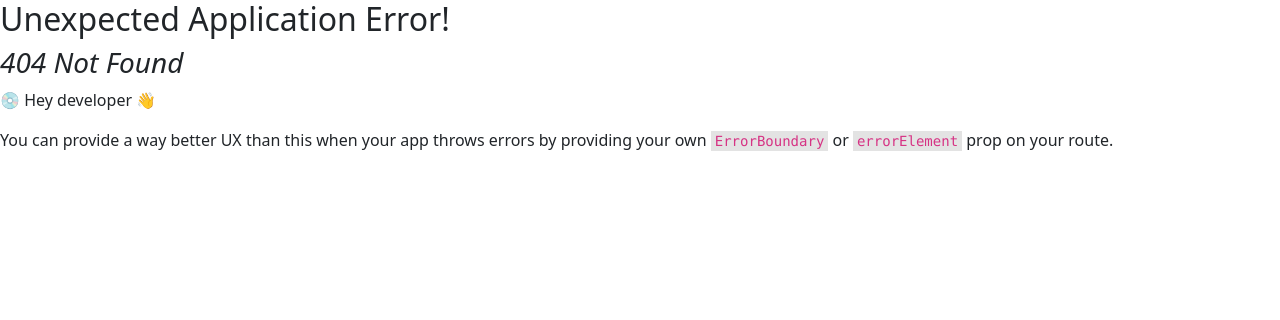
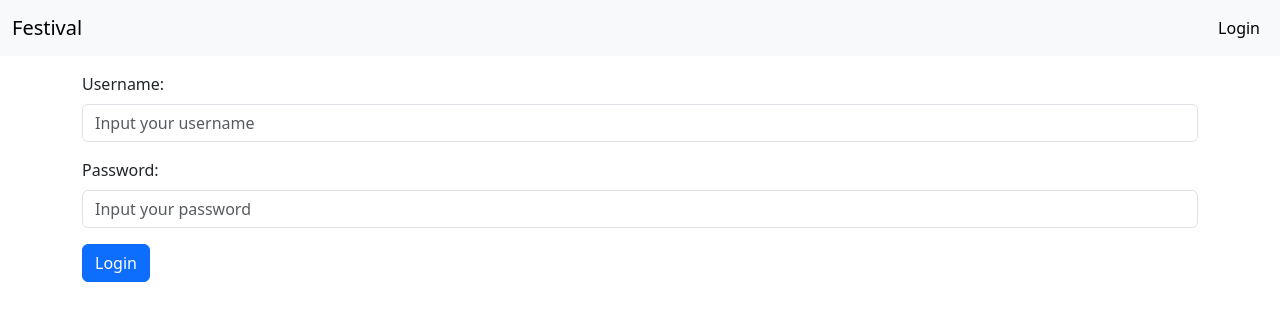
Before and after one commit to festival-management/frontend, a React (Create React App) app: page /login in a window 1280 px wide. Before the commit this address had no page. Shown: the top 320 px of the page. Built offline with nearby package versions, Linux system fonts and the light colour scheme.

Commit message:
Add Login route

```diff
--- /dev/null
+++ b/src/components/error-message.tsx
@@ -0,0 +1,15 @@
+import React from 'react';
+
+type ErrorMessageProps = {
+    message: string;
+};
+
+function ErrorMessage({ message }: ErrorMessageProps) {
+    return message ? (
+        <div className="alert alert-danger" role="alert">
+            {message}
+        </div>
+    ) : null;
+}
+
+export default ErrorMessage;
--- a/src/components/navbar.tsx
+++ b/src/components/navbar.tsx
@@ -3,8 +3,8 @@ import {Link} from "react-router-dom";
 
 import {LINKS} from "../env/links";
 import LinkModel from "../models/link.model";
-import useTokenJwt from "../store/useTokenJwt";
-import useTokenJwtUtils from "../hooks/useTokenJwtUtils";
+import useTokenJwt from "../store/token-jwt";
+import useTokenJwtUtils from "../hooks/use-token-jwt-utils";
 
 function NavLinkList() {
     const token = useTokenJwt();
--- a/src/hooks/useTokenJwtUtils.tsx
+++ b/src/hooks/use-token-jwt-utils.tsx
@@ -1,6 +1,6 @@
 import {jwtDecode} from "jwt-decode";
 
-import useTokenJwt from "../store/useTokenJwt";
+import useTokenJwt from "../store/token-jwt";
 import {Token} from "../models/token.model";
 import {TokenJwtUtils} from "../models/token-jwt-utils.model";
 
--- /dev/null
+++ b/src/routes/login/index.tsx
@@ -0,0 +1,80 @@
+import React, {useState} from 'react';
+
+import ErrorMessage from "../../components/error-message";
+
+type LoginFormProps = {
+    username: string;
+    password: string;
+    handleUsernameChange: (event: React.ChangeEvent<HTMLInputElement>) => void;
+    handlePasswordChange: (event: React.ChangeEvent<HTMLInputElement>) => void;
+    handleSubmit: (event: React.FormEvent<HTMLFormElement>) => void;
+}
+
+function LoginForm({ username, password, handleUsernameChange, handlePasswordChange, handleSubmit }: LoginFormProps) {
+    return (
+        <form onSubmit={handleSubmit}>
+            <div className="mb-3">
+                <label htmlFor="formInputUsername" className="form-label">
+                    Username:
+                </label>
+                <input
+                    type="text"
+                    className="form-control"
+                    id="formInputUsername"
+                    placeholder="Input your username"
+                    value={username}
+                    onChange={handleUsernameChange}
+                />
+            </div>
+            <div className="mb-3">
+                <label htmlFor="formInputPassword" className="form-label">
+                    Password:
+                </label>
+                <input
+                    type="password"
+                    className="form-control"
+                    id="formInputPassword"
+                    placeholder="Input your password"
+                    value={password}
+                    onChange={handlePasswordChange}
+                />
+            </div>
+            <button type="submit" className="btn btn-primary">
+                Login
+            </button>
+        </form>
+    );
+}
+
+export default function RouteLogin() {
+    const [username, setUsername] = useState("");
+    const [password, setPassword] = useState("");
+    const [message, setMessage] = useState("");
+
+    const handleUsernameChange = (event: React.ChangeEvent<HTMLInputElement>) => {
+        setUsername(event.target.value);
+    };
+
+    const handlePasswordChange = (event: React.ChangeEvent<HTMLInputElement>) => {
+        setPassword(event.target.value);
+    };
+
+    const handleSubmit = async (event: React.FormEvent<HTMLFormElement>) => {
+        event.preventDefault();
+
+        // TODO: to finish
+    };
+
+    return (
+        <div className="container mt-3">
+            <ErrorMessage message={message}/>
+            <LoginForm
+                username={username}
+                password={password}
+                handleUsernameChange={handleUsernameChange}
+                handlePasswordChange={handlePasswordChange}
+                handleSubmit={handleSubmit}
+            />
+        </div>
+    );
+};
--- a/src/store/useTokenJwt.ts
+++ b/src/store/token-jwt.ts
@@ -7,13 +7,13 @@ export interface TokenJwt {
 }
 
 const useTokenJwt = create<TokenJwt>()((set) => ({
-    tokenJwt: localStorage.getItem("festival-token") || "",
+    tokenJwt: localStorage.getItem("token") || "",
     setTokenJwt: (token) => set(function (_) {
-        localStorage.setItem("festival-token", token);
+        localStorage.setItem("token", token);
         return ({tokenJwt: token});
     }),
     reset: () => set(function (_) {
-        localStorage.setItem("festival-token", "");
+        localStorage.setItem("token", "");
         return ({tokenJwt: ""});
     })
 }));
```
Also changed, not shown: src/router.tsx (+7 -1 lines).
